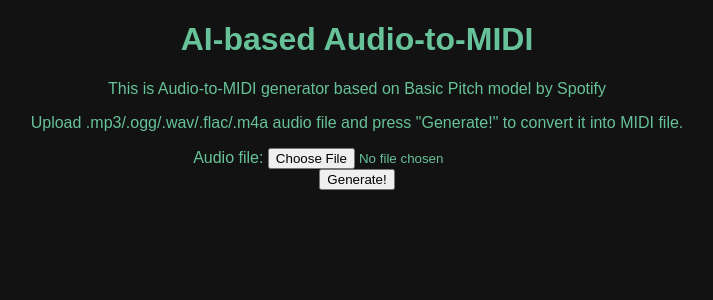
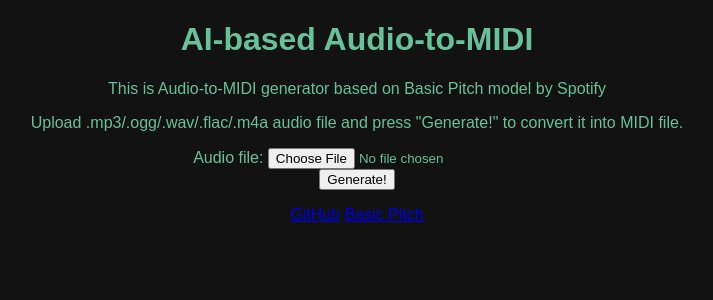
Before and after one commit to SparkerXof/Audio-To-MIDI, a Flask app: page / in a window 1280 px wide. Shown: the top 300 px of the page, without its empty margins (283-996 px from the left). Run offline with Flask 3, Linux system fonts and the light colour scheme.

Commit message:
Add footer

```diff
--- a/templates/index.html
+++ b/templates/index.html
@@ -15,4 +15,7 @@
         <button type="submit" class="btn">Generate!</button>
     </form>
     <p class="error">{{ error }}</p>
+    <div class="footer">
+        <a href="https://github.com/SparkerXof/Audio-To-MIDI">GitHub</a> <a href="https://github.com/spotify/basic-pitch">Basic Pitch</a>
+    </div>
 </body>
```
